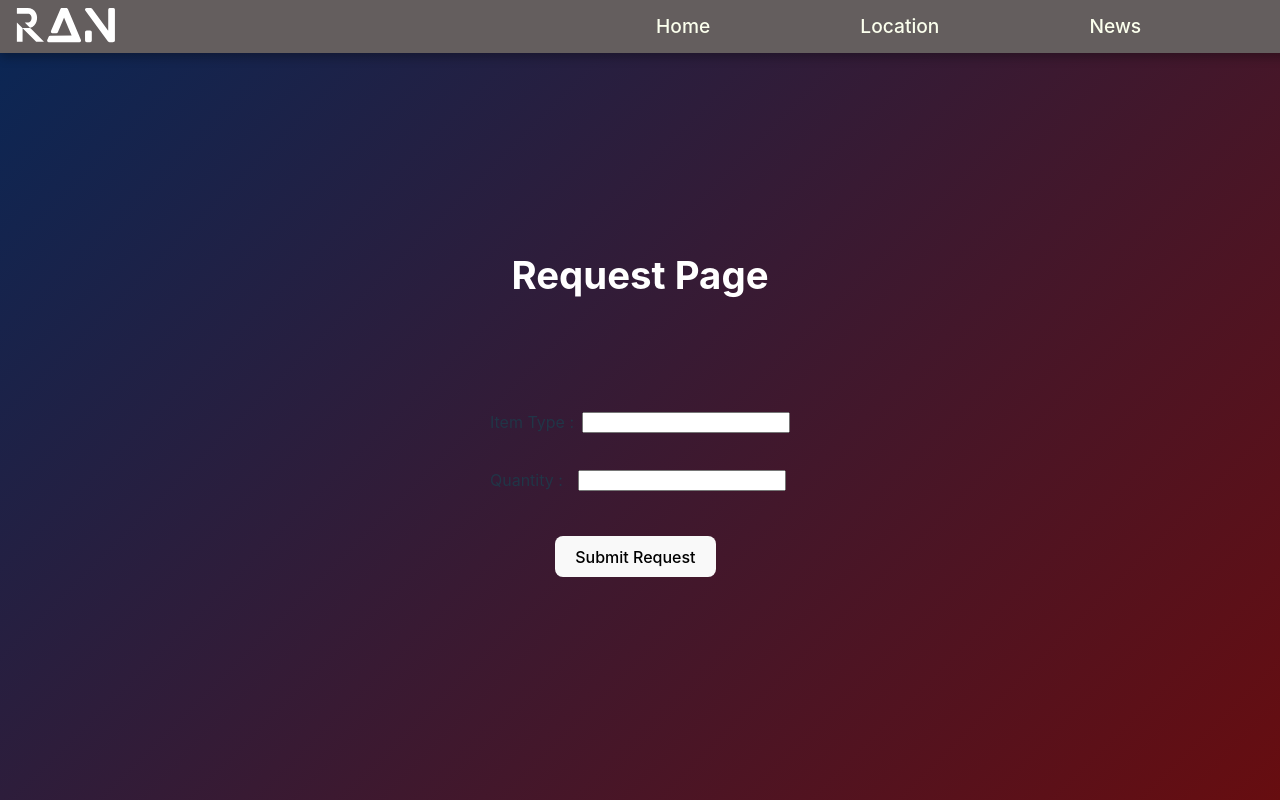
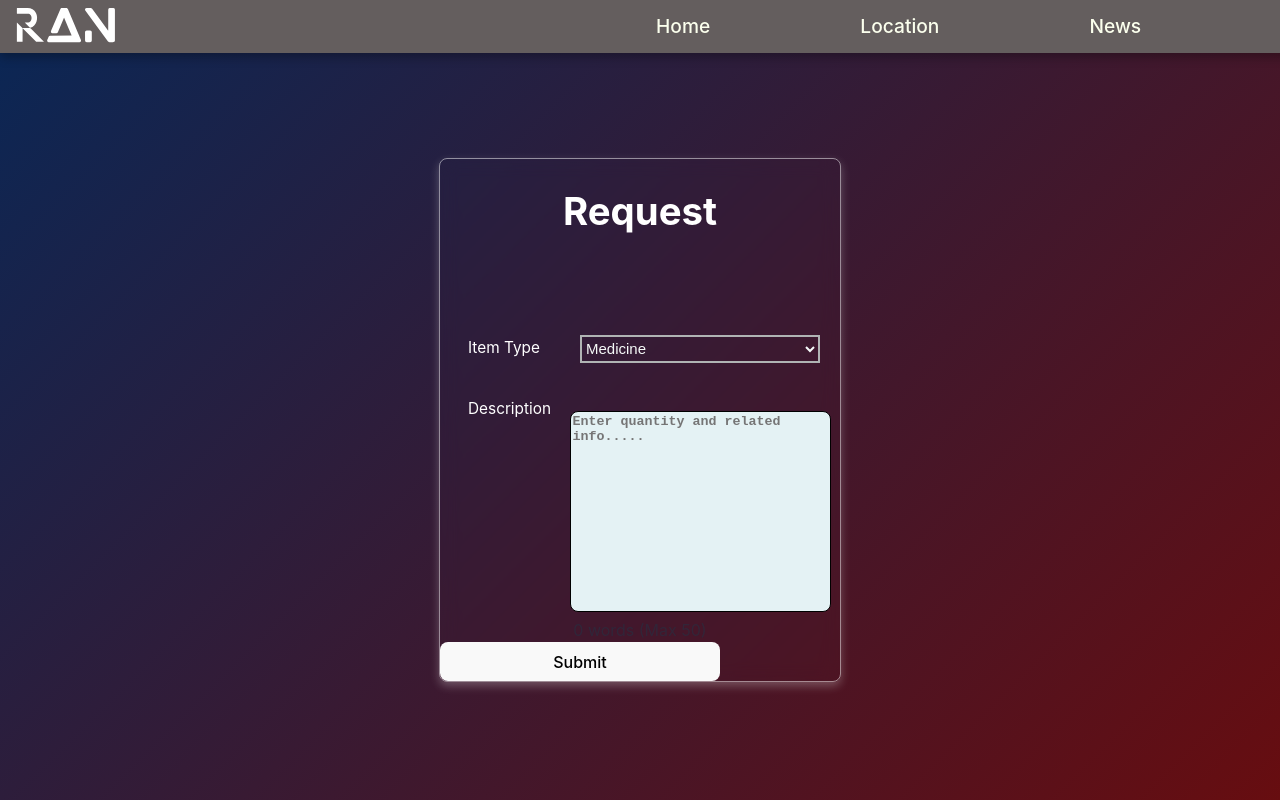
Before and after one commit to Abhinav352/MainProject_S8, a React (Vite) app in the folder main/: page /Req in a window 1280 px wide. Built offline with nearby package versions, Linux system fonts and the light colour scheme; no server answers.

Commit message:
Req list  v.desktop

```diff
--- a/main/src/assets/Login.jsx
+++ b/main/src/assets/Login.jsx
@@ -73,7 +73,7 @@ const Login = () => {
 
 
       <div id='forget'>
-        <label for="remember">
+        <label htmlFor="remember">
           <input type="checkbox" id='remember' />
           <p>Remember me</p>
         </label>
--- a/main/src/assets/Req.css
+++ b/main/src/assets/Req.css
@@ -1,57 +1,108 @@
-.head3 {
-    height: 100vh;
+body {
+    display: flex;
+    position: fixed;
+    align-items: center;
+    justify-content: center;
+    min-height: 100vh;
     width: 100%;
+    padding: 5vw;
+    box-sizing: border-box;
+  }
+  form {
     display: flex;
     flex-direction: column;
-    justify-content: center;
-    align-items: center;
-}
+      }
 
-/* Styles for input fields */
-.input-item {
-    display: flex;
-    align-items: center;
-    margin-bottom: 10px; /* Add margin between input groups */
-    margin-top: 10px;
-}
+   #desc{
+    position: relative;
+    background-color: #e4f2f4;
+    border: 1px solid black;
+  border-radius: 8px;
+    font-weight: bold;
+    resize: none;
+    color: #0c0c0c;
+   }
+   #subut:hover {
+    color: #fff;
+    background-color: #9ce2f0 ;
+  }
+  #char-count{
+    opacity: 0.5;
+  }
 
-.input-item label {
-    margin-right: 8px; /* Add margin between label and input */
-}
+      @media screen and (min-width: 601px){
+        #req-form {
 
-.input-item input {
-    width: 200px; /* Adjust the width as needed */
+            width:90vw;
+            max-width: 400px;
+            border-radius: 8px;
+            margin-top: 5vh;
+            text-align: center;
+            border: 1px solid rgba(255, 255, 255, 0.5);
+            box-shadow: 0px 4px 10px rgba(230, 224, 224, 0.3);
+            backdrop-filter: blur(9px);
+            -webkit-backdrop-filter: blur(9px);
+          }
+          #materlabel{
+            position: absolute;
+            font-size: 1.2vw;
+            color: white;
+            left:7%;
+          }
+           #material{
+            position: relative;
+            background: transparent;
+            height: 3.5vh;
+            margin-top: -15%;
+            margin-left: 30%;
+            width: 60%;
+            font-size: 15px;
+            color: rgb(245, 249, 248);
+            border: 2px solid rgb(176, 180, 180);
+          }
+          #material option {
 
-}
-.input-quantity {
-    display: flex;
-    align-items: center;
-    margin-bottom: 10px; /* Add margin between input groups */
-}
+            color: rgb(24, 206, 212);
+            height: 5vh;
+          }
+          #gapy{
+            padding: 3vh;
+          }
+          #desclabel{
+            position: absolute;
+            font-size: 1.2vw;
+            color: white;
+            bottom: 50%;
+            left:7%;
+          }
+          #desc{
+            left:15%
+          }
 
-.input-quantity label {
-    margin-right: 14.9px; /* Add margin between label and input */
-}
 
-.input-quantity input {
-    width: 200px; /* Adjust the width as needed */
+          #subut{
+            background-color: #ffff ;
+            color: #000000;
+            font-weight: 700 ;
+            padding: 2vh 2vh ;
+            margin-top: 6vh;
+            margin-bottom: 3vh;
+            border: none;
+            text-align: center;
+            margin-left: 17%;
+            width: 70%;
 
-}
+            cursor: pointer;
+            border-radius: 20px;
+            font-size: 1vw;
 
-.input-sub {
-    margin-left: 65px;
-}
+            transition: 0.3s ease;
+          }
 
-/* Styles for button */
-button {
-    margin-top: 10px; /* Add margin above the button */
-}
+      }
 
-/* Media query for smaller screens */
-@media screen and (max-width: 600px) {
-    /* Adjust styles for smaller screens here */
-    .head3 {
-        margin-left: 5%;
-        margin-right: 5%;
-    }
-}
+      /*mobile screen*/
+
+      @media screen and (max-width: 600px){
+
+      }
--- a/main/src/assets/Request.jsx
+++ b/main/src/assets/Request.jsx
@@ -5,7 +5,8 @@ import './Req.css';
 
 const RequestPage = () => {
   const [itemType, setItemType] = useState('');
-  const [quantity, setQuantity] = useState('');
+  const [description, setDescription] = useState('');
+  const [wordCount, setWordCount] = useState(0);
   const username=localStorage.getItem("userName");
 
 
@@ -13,8 +14,14 @@ const RequestPage = () => {
     setItemType(e.target.value);
   };
 
-  const handleQuantityChange = (e) => {
-    setQuantity(e.target.value);
+  const handleDescriptionChange = (e) => {
+   const value = e.target.value;
+   const words = value.trim().split(/\s+/).length;
+   setWordCount(words);
+
+   if(words <= 49){
+    setDescription(value);
+   }
   };
 
 
@@ -25,7 +32,7 @@ const RequestPage = () => {
       // Make a POST request to the backend endpoint
       await axios.post('http://localhost:5000/requests', {
         itemType,
-        quantity: parseInt(quantity, 10),
+        description,
         username,
       });
 
@@ -36,24 +43,29 @@ const RequestPage = () => {
   };
 
   return (
-    <div className='head3'>
-      <h2>Request Page</h2>
+       <div id='req-form'>
+      <h2>Request</h2>
       <form onSubmit={handleRequestSubmit}>
 
-        <div className='input-item'>
-        <label>
-          Item Type :</label>
-          <input type="text" value={itemType} onChange={handleItemTypeChange} />
+        <div className='form-group'>
+        <label htmlFor='material' id='materlabel'>Item Type </label>
+
+
+        <select name="material" id="material" value={itemType} onChange={handleItemTypeChange} >
+        <option value="Medicine">Medicine</option>
+        <option value="Food">Food</option>
+        <option value="Clothes">Clothes</option>
+        <option value="Others">Others</option>
+        </select>
+
         </div>
-        <br />
-
-        <div className='input-quantity'> <label>
-          Quantity :</label>
-          <input type="number" value={quantity} onChange={handleQuantityChange} />
+        <div id='gapy'></div>
+        <div className='form-group'>
+        <label htmlFor='desc' id='desclabel'>Description</label>
+        <textarea name="desc" id="desc" placeholder='Enter quantity and related info.....' cols={30} rows={13} value={description} onChange={handleDescriptionChange}></textarea>
+        <div id='char-count'>{wordCount} words (Max 50)</div>
         </div>
-        <br />
-
-        <div className='input-sub'><button type="submit">Submit Request</button></div>
+        <button type="submit" id='subut'>Submit</button>
       </form>
     </div>
   );
--- a/main/src/assets/RequestList.jsx
+++ b/main/src/assets/RequestList.jsx
@@ -47,7 +47,7 @@ const RequestList = () => {
         {requests.map((request) => (
           <li key={request._id}>
             <strong>Item Type:</strong> {request.itemType},{' '}
-            <strong>Quantity:</strong> {request.quantity},{' '}
+            <strong>Description:</strong> {request.description},{' '}
             <strong>Username:</strong> {request.username},{' '}
             <strong>Email:</strong> {request.email}{' '}
             <button onClick={() => handleContactClick(request.email, request.username)}>
```
Also changed, not shown: 1 other file (tests, documents, lock files or other folders).
